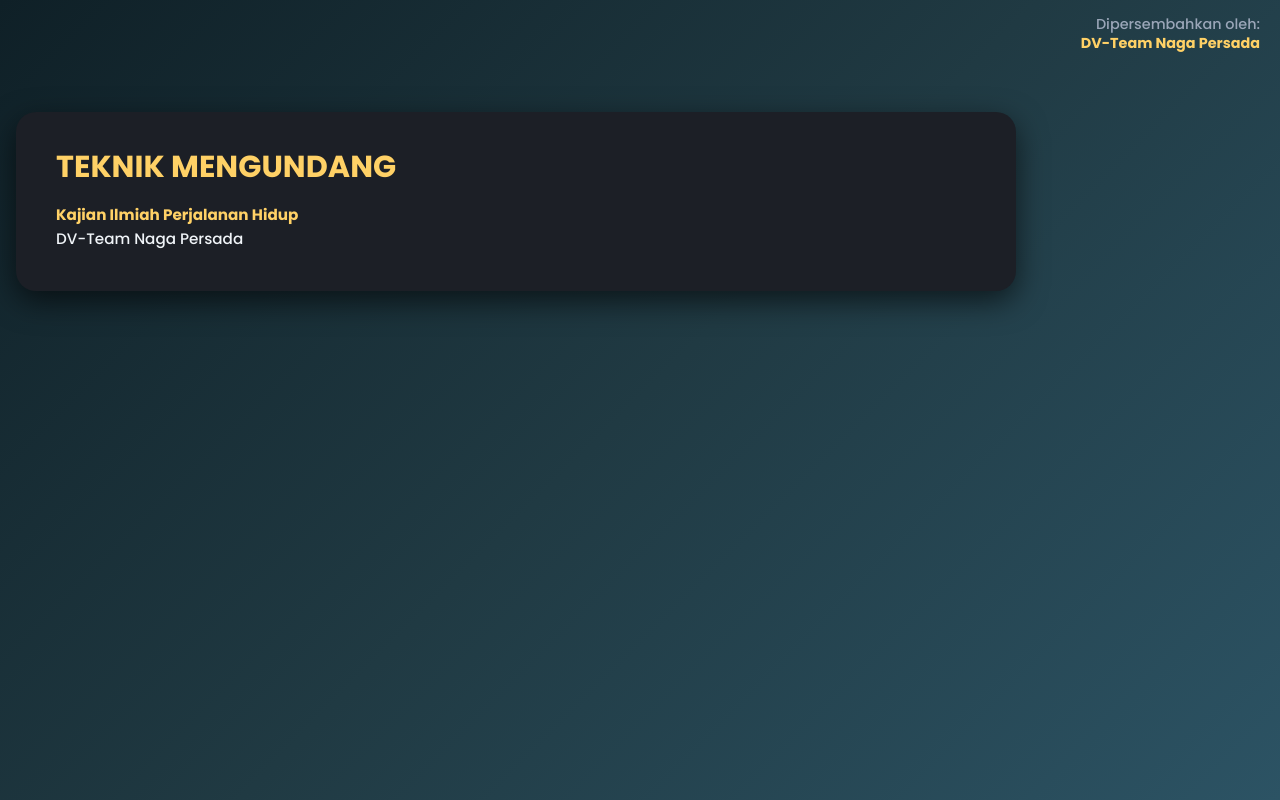
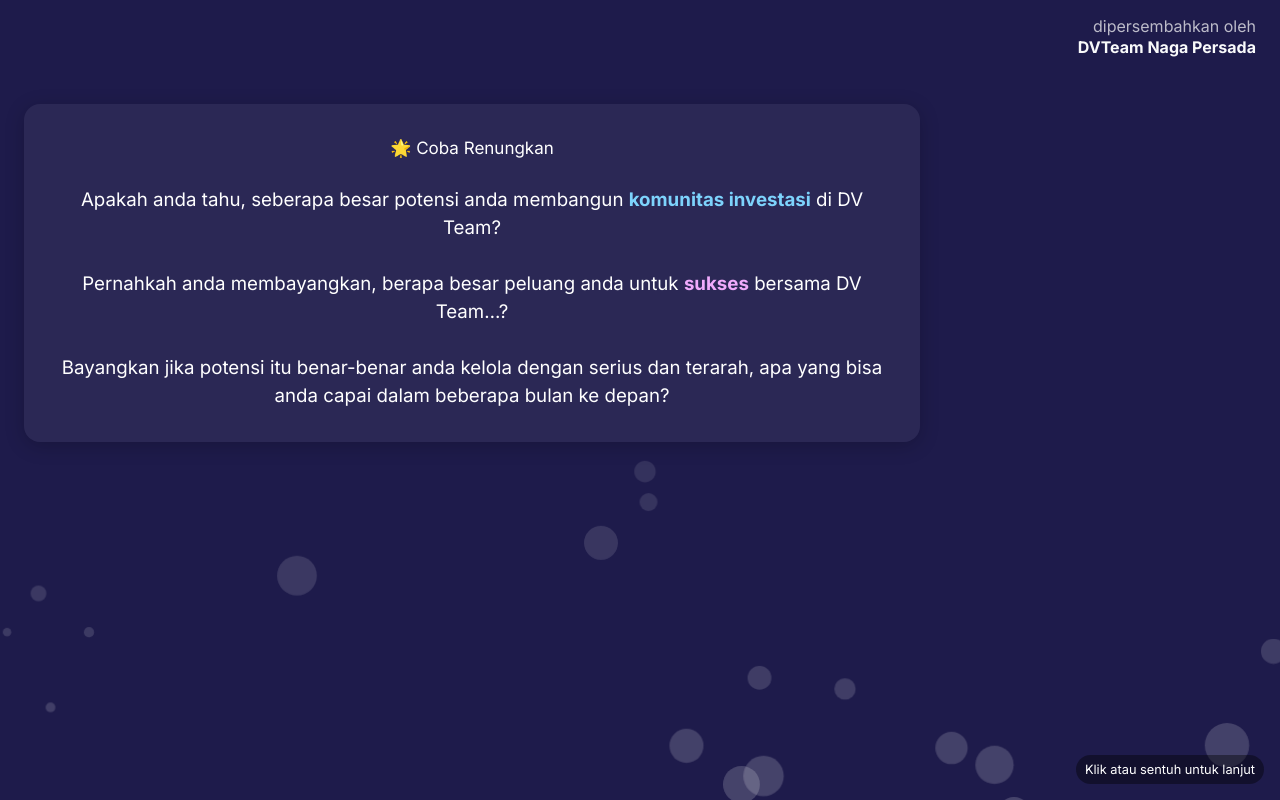
Before and after one commit to cahayabiruna-ctrl/LangkahPertama, a plain HTML site: page index.html in a window 1280 px wide. Drawn offline with nearby package versions, Linux system fonts and the light colour scheme.

Commit message:
Update index.html

```diff
--- a/index.html
+++ b/index.html
@@ -1,203 +1,260 @@
 <!DOCTYPE html>
 <html lang="id">
 <head>
-  <meta charset="UTF-8" />
+  <meta charset="UTF-8">
   <meta name="viewport" content="width=device-width, initial-scale=1.0">
-  <title>DVTEAM – Teknik Mengundang</title>
-  <link href="https://fonts.googleapis.com/css2?family=Poppins:wght@300;500;700&display=swap" rel="stylesheet">
+  <title>Presentasi: Daftar Nama – Peta Jalan Sukses</title>
+  <script src="https://cdn.tailwindcss.com"></script>
+  <link rel="preconnect" href="https://fonts.googleapis.com">
+  <link rel="preconnect" href="https://fonts.gstatic.com" crossorigin>
+  <link href="https://fonts.googleapis.com/css2?family=Inter:wght@400;700;900&display=swap" rel="stylesheet">
   <style>
-    :root {
-      --gold: #ffd166;
-      --text: #f0f4f8;
-      --muted: #9aa6b8;
-      --slide-bg: #1c1f26;
+    html, body {
+      margin: 0; padding: 0;
+      width: 100%; height: 100%;
+      overflow: hidden;
+      background: #1e1b4b;
     }
-    * { box-sizing: border-box; margin: 0; padding: 0; }
-    html, body {
-      height: 100%;
-      margin: 0;
-      background: linear-gradient(135deg, #0f2027, #203a43, #2c5364);
-      background-attachment: fixed;
-      overflow: hidden;
-      padding-bottom: env(safe-area-inset-bottom);
-      font-family: "Poppins", sans-serif;
-      color: var(--text);
+    body {
+      font-family: 'Inter', sans-serif;
+      -webkit-tap-highlight-color: transparent;
+      font-size: 17px;
+      line-height: 1.7;
     }
 
-    .header {
-      position: fixed;
-      top: 15px;
-      right: 20px;
-      text-align: right;
-      font-size: 0.9rem;
-      line-height: 1.3;
-      z-index: 10;
-      color: var(--muted);
+    h1 { font-size: 3.8em; font-weight: 900; }
+    h2 { font-size: 3.2em; font-weight: 800; }
+    h3 { font-size: 2.7em; font-weight: 800; }
+    p { font-size: 1.1em; font-weight: 400; }
+
+    li {
+      font-size: 1.15em;
+      font-weight: 600;
+      background: rgba(255, 255, 0, 0.25);
+      padding: 2px 6px;
+      border-radius: 4px;
+      display: inline-block;
     }
-    .header .brand {
-      font-weight: 700;
-      color: var(--gold);
+
+    @media (max-width: 480px) {
+      body { font-size: 15px; }
+      h1 { font-size: 2.6em; }
+      h2 { font-size: 2.2em; }
+      h3 { font-size: 1.9em; }
+      p { font-size: 0.95em; }
+      li { font-size: 1em; }
     }
 
     .slide {
-      width: 100vw;
-      min-height: 100dvh;
-      display: none;
-      flex-direction: column;
+      position: absolute;
+      top: 0; left: 0;
+      width: 100%; height: 100%;
+      display: flex;
       justify-content: center;
       align-items: center;
-      padding: 2rem 1rem calc(2rem + env(safe-area-inset-bottom)) 1rem;
+      padding: 1.5rem;
       box-sizing: border-box;
+      transition: opacity 0.7s ease-in-out, transform 0.7s ease-in-out;
+      opacity: 0;
+      pointer-events: none;
+      transform: scale(0.97);
+      z-index: 1;
     }
-    .slide.active { display: flex; }
-
-    .content {
-      background: var(--slide-bg);
-      padding: 2rem 2.5rem;
-      border-radius: 20px;
-      width: 95%;
-      max-width: 1000px;
-      height: auto;
-      max-height: 75vh;
-      margin-top: 40px;
-      overflow-y: auto;
-      box-shadow: 0 10px 30px rgba(0,0,0,0.6);
-      animation: fadeIn 0.8s ease;
-      position: relative;
-      font-size: 0.95rem;
+    .slide.active {
+      opacity: 1;
+      pointer-events: auto;
+      transform: scale(1);
     }
 
-    /* --- Landscape fix --- */
+    .slide > div {
+      background: rgba(255, 255, 255, 0.06);
+      padding: 2rem;
+      border-radius: 1rem;
+      box-shadow: 0 4px 20px rgba(0,0,0,0.2);
+      max-height: 85%;
+      overflow-y: auto;
+    }
+
+    @keyframes fadeInUp {
+      0% { opacity: 0; transform: translateY(30px); }
+      100% { opacity: 1; transform: translateY(0); }
+    }
+    .fade-in { opacity: 0; animation: fadeInUp 1s ease forwards; }
+    .slide.active .fade-in { animation-delay: 0.3s; }
+
+    .bubble {
+      position: absolute;
+      bottom: -100px;
+      background: rgba(255,255,255,0.2);
+      border-radius: 50%;
+      animation: rise 12s linear infinite;
+      z-index: 0;
+    }
+    @keyframes rise {
+      0%   { transform: translateY(0) scale(1); opacity: 1; }
+      100% { transform: translateY(-110vh) scale(0.5); opacity: 0; }
+    }
+
+    /* ✅ Fix landscape agar slide panjang bisa scroll */
     @media (orientation: landscape) {
-      body { overflow: auto; }
+      body {
+        overflow: auto;
+      }
       .slide {
-        align-items: flex-start; /* biar konten mulai dari atas */
+        align-items: flex-start;
         justify-content: flex-start;
       }
-      .content {
-        max-height: none; /* jangan dibatasi */
+      .slide > div {
+        max-height: none;
         height: auto;
-        overflow-y: visible; /* scroll pakai body, bukan di dalam box */
-        margin-top: 80px; /* kasih spasi dari atas */
+        overflow-y: visible;
+        margin-top: 80px;
       }
     }
-
-    @keyframes fadeIn {
-      from { opacity: 0; transform: translateY(30px); }
-      to { opacity: 1; transform: translateY(0); }
-    }
-
-    h1, h2 { color: var(--gold); margin-bottom: .8rem; }
-    p, li { line-height: 1.6; margin-bottom: .5rem; }
-    b { color: var(--gold); }
-    ul, ol { margin-left: 1.2rem; margin-bottom: 1rem; }
   </style>
 </head>
 <body>
 
-  <!-- header -->
-  <div class="header">
-    Dipersembahkan oleh:<br>
-    <span class="brand">DV-Team Naga Persada</span>
+<div id="presentation-container"
+  style="position: fixed; top:0; left:0; width:100vw; height:100vh;
+  z-index: 9999; cursor: pointer; user-select:none;">
+
+  <!-- Gelembung background -->
+  <div id="bubbles"></div>
+
+  <!-- Header -->
+  <div style="position:absolute; top:1rem; right:1.5rem; z-index:10; text-align:right; color:rgba(255,255,255,0.7); font-size:1rem; line-height:1.3;">
+    dipersembahkan oleh<br><strong style="color:#f9fafb;">DVTeam Naga Persada</strong>
+  </div>
+
+  <!-- Semua slides (materi tetap sama persis dengan versi Anda) -->
+  <!-- Slide 0 -->
+  <div class="slide active">
+    <div class="text-center text-white max-w-4xl fade-in">
+      <h1>🌟 Coba Renungkan</h1>
+      <p class="mt-6">
+        Apakah anda tahu, seberapa besar potensi anda membangun <span class="text-sky-300 font-bold">komunitas investasi</span> di DV Team?<br><br>
+        Pernahkah anda membayangkan, berapa besar peluang anda untuk <span class="text-fuchsia-300 font-bold">sukses</span> bersama DV Team…?<br><br>
+        Bayangkan jika potensi itu benar-benar anda kelola dengan serius dan terarah, apa yang bisa anda capai dalam beberapa bulan ke depan?
+      </p>
+    </div>
   </div>
 
   <!-- Slide 1 -->
-  <div class="slide active">
-    <div class="content">
-      <h1>TEKNIK MENGUNDANG</h1>
-      <p><b>Kajian Ilmiah Perjalanan Hidup</b><br>DV-Team Naga Persada</p>
+  <div class="slide">
+    <div class="text-center text-white max-w-4xl fade-in">
+      <h2 class="text-fuchsia-300">🔑 Kuncinya Adalah</h2>
+      <p class="mt-6">
+        Untuk menjawab pertanyaan itu, kuncinya ada pada satu hal sederhana namun sangat menentukan:
+      </p>
+      <h3 class="mt-6 text-sky-300">➡️ Daftar Nama</h3>
+      <p class="mt-6">
+        Karena <strong>daftar nama adalah peta jalan</strong> menuju kesuksesan di DV Team.<br><br>
+        Semakin lengkap daftar nama anda, semakin besar peluang komunitas anda berkembang.<br>
+        Dan semakin berkembang komunitas anda, semakin nyata kesuksesan yang bisa anda raih bersama DV Team.
+      </p>
     </div>
   </div>
 
   <!-- Slide 2 -->
   <div class="slide">
-    <div class="content">
-      <h2>Pendahuluan</h2>
-      <p>Teknik mengundang adalah seni mengajak orang dengan cara elegan, tidak memaksa, dan membangun rasa ingin tahu. Materi ini disusun khusus untuk DV-Team Naga Persada.</p>
+    <div class="text-center text-white max-w-4xl fade-in">
+      <h1>📒 Apa itu Daftar Nama?</h1>
+      <p class="mt-6">
+        Daftar nama adalah catatan berisi orang-orang yang kita kenal dan mungkin bisa kita ajak bekerja sama, berdiskusi, atau ditawarkan sesuatu.<br><br>
+        Biasanya ditulis dalam buku, Excel, atau aplikasi, lengkap dengan <strong>nama, nomor kontak, dan catatan tambahan</strong>.
+      </p>
     </div>
   </div>
 
   <!-- Slide 3 -->
   <div class="slide">
-    <div class="content">
-      <h2>Prinsip Dasar</h2>
-      <ul>
-        <li>Jangan menggurui, tapi bercerita.</li>
-        <li>Bangun kedekatan emosional.</li>
-        <li>Pahami siapa yang diajak.</li>
-        <li>Ciptakan suasana santai.</li>
+    <div class="text-center text-white max-w-4xl fade-in">
+      <h2 class="text-fuchsia-300">🎯 Tujuan Daftar Nama</h2>
+      <ul class="mt-6 space-y-4 text-left mx-auto max-w-2xl">
+        <li>1️⃣ Sebagai panduan kerja → supaya kita tahu siapa saja yang perlu dihubungi.</li>
+        <li>2️⃣ Mengatur prioritas → membantu memilih orang yang paling berpotensi lebih dulu.</li>
+        <li>3️⃣ Menghindari lupa → semua orang yang kita kenal tercatat dengan rapi.</li>
       </ul>
     </div>
   </div>
 
   <!-- Slide 4 -->
   <div class="slide">
-    <div class="content">
-      <h2>Langkah 1 – Persiapan</h2>
-      <ol>
-        <li>Kenali target audiens.</li>
-        <li>Siapkan cerita menarik.</li>
-        <li>Gunakan bahasa sederhana.</li>
-      </ol>
+    <div class="text-center text-white max-w-4xl fade-in">
+      <h2 class="text-sky-300">🌟 Manfaat Daftar Nama</h2>
+      <ul class="mt-6 space-y-4 text-left mx-auto max-w-2xl">
+        <li>📞 Memudahkan komunikasi → tidak bingung mau menghubungi siapa.</li>
+        <li>🚀 Meningkatkan peluang sukses → semakin banyak nama, semakin besar peluang.</li>
+        <li>🌐 Membangun jaringan lebih luas → dari satu nama bisa kenal dengan orang lain.</li>
+        <li>📌 Membuat kerja lebih terarah → ada langkah jelas, tidak asal-asalan.</li>
+      </ul>
     </div>
   </div>
 
   <!-- Slide 5 -->
   <div class="slide">
-    <div class="content">
-      <h2>Langkah 2 – Cara Mengajak</h2>
-      <ul>
-        <li>Gunakan sapaan personal.</li>
-        <li>Sampaikan dengan senyum.</li>
-        <li>Berikan alasan kuat kenapa perlu hadir.</li>
-      </ul>
+    <div class="text-left text-white max-w-4xl fade-in">
+      <h2 class="text-fuchsia-300 text-center">📝 Cara Membuat Daftar Nama</h2>
+      <ol class="mt-6 space-y-4">
+        <li>1️⃣ Siapkan media → bisa buku catatan, file Excel, atau aplikasi di HP.</li>
+        <li>2️⃣ Tulis semua nama orang yang Anda kenal (keluarga, teman, tetangga, rekan kerja, sosial media).</li>
+        <li>3️⃣ Lengkapi dengan informasi penting: Nama, Nomor HP/WA, Hubungan, Catatan.</li>
+        <li>4️⃣ Beri kategori:
+          <br>🔹 A = Potensi besar
+          <br>🔹 B = Potensi sedang
+          <br>🔹 C = Potensi kecil
+        </li>
+        <li>5️⃣ Update secara rutin → tambahkan nama baru, tandai siapa yang sudah dihubungi.</li>
+      </ol>
     </div>
   </div>
 
   <!-- Slide 6 -->
   <div class="slide">
-    <div class="content">
-      <h2>Contoh Kalimat Ajak</h2>
-      <p>“Bro, ada sharing seru nih. Aku ikut, kayaknya kamu cocok banget deh. Yuk bareng?”</p>
-      <p>“Minggu depan ada kajian ringan. Aku pengen kamu ikut, biar kita bisa diskusi bareng.”</p>
+    <div class="text-center text-white max-w-4xl fade-in">
+      <h1>
+        👉 Daftar Nama itu ibarat <span class="text-sky-300">Peta Jalan</span>
+      </h1>
+      <p class="mt-6">
+        Tanpa peta, kita akan bingung arah.<br>
+        Dengan peta, kita bisa berjalan lebih teratur dan cepat sampai tujuan.<br><br>
+        Saatnya buat daftar nama anda, dan wujudkan kesuksesan bersama DV Team!
+      </p>
     </div>
   </div>
 
   <!-- Slide 7 -->
   <div class="slide">
-    <div class="content">
-      <h2>Hal yang Perlu Dihindari</h2>
-      <ul>
-        <li>Memaksa orang untuk hadir.</li>
-        <li>Memberikan kesan menggurui.</li>
-        <li>Terlalu panjang menjelaskan.</li>
-      </ul>
+    <div class="text-center text-white max-w-4xl fade-in">
+      <h2 class="text-fuchsia-300">🚀 Saatnya Bertindak!</h2>
+      <p class="mt-6">
+        Segera undang mereka untuk mendapatkan penjelasan yang <strong>utuh</strong> dari ketua tim Anda.<br><br>
+        Jangan tunggu lebih lama, karena kesuksesan komunitas Anda dimulai dari langkah pertama ini!
+      </p>
     </div>
   </div>
 
-  <!-- Slide 8 -->
-  <div class="slide">
-    <div class="content">
-      <h2>Kesimpulan</h2>
-      <p>Mengundang itu sederhana. Gunakan hati, sampaikan dengan tulus, dan berikan ruang untuk orang lain memilih.</p>
+  <!-- Navigasi -->
+  <div id="navigation-hint" style="position:fixed; bottom:1rem; right:1rem; z-index:10000; color:white; font-size:0.8rem; background-color:rgba(0,0,0,0.4); padding:5px 9px; border-radius:9999px; transition:opacity 0.5s;">
+    Klik atau sentuh untuk lanjut
   </div>
 </div>
 
-  <!-- script navigasi -->
 <script>
-    let current = 0;
-    const slides = document.querySelectorAll(".slide");
+  const slides = document.querySelectorAll('.slide');
+  const presentationContainer = document.getElementById('presentation-container');
+  const navigationHint = document.getElementById('navigation-hint');
+  let currentSlide = 0;
   let firstClick = false;
 
-    function showSlide(i) {
-      slides.forEach((s, idx) => s.classList.toggle("active", idx === i));
+  function showSlide(index) {
+    slides.forEach((slide, i) => {
+      slide.classList.toggle('active', i === index);
+    });
   }
 
-    // tampilkan slide pertama saat awal
-    showSlide(current);
-
-    document.body.addEventListener("click", () => {
-      // klik pertama hanya fullscreen
+  presentationContainer.addEventListener('click', () => {
     if (!firstClick) {
       firstClick = true;
       if (document.documentElement.requestFullscreen) {
@@ -205,21 +262,36 @@
       } else if (document.documentElement.webkitRequestFullscreen) {
         document.documentElement.webkitRequestFullscreen();
       }
+      if (navigationHint) navigationHint.style.opacity = '0';
       return;
     }
-      // klik berikutnya → pindah slide
-      current = (current + 1) % slides.length;
-      showSlide(current);
+    currentSlide = (currentSlide + 1) % slides.length;
+    showSlide(currentSlide);
   });
 
-    document.body.addEventListener("keydown", (e) => {
-      if (e.key === "ArrowRight") {
-        current = (current + 1) % slides.length;
-      } else if (e.key === "ArrowLeft") {
-        current = (current - 1 + slides.length) % slides.length;
+  document.body.addEventListener('keydown', (e) => {
+    if (e.key === 'ArrowRight') {
+      currentSlide = (currentSlide + 1) % slides.length;
+      showSlide(currentSlide);
+    } else if (e.key === 'ArrowLeft') {
+      currentSlide = (currentSlide - 1 + slides.length) % slides.length;
+      showSlide(currentSlide);
     }
-      showSlide(current);
   });
+
+  // Gelembung
+  const bubblesContainer = document.getElementById('bubbles');
+  for (let i = 0; i < 20; i++) {
+    const bubble = document.createElement('div');
+    const size = Math.random() * 40 + 10;
+    bubble.classList.add('bubble');
+    bubble.style.width = `${size}px`;
+    bubble.style.height = `${size}px`;
+    bubble.style.left = `${Math.random() * 100}vw`;
+    bubble.style.animationDuration = `${8 + Math.random() * 8}s`;
+    bubble.style.animationDelay = `${Math.random() * 5}s`;
+    bubblesContainer.appendChild(bubble);
+  }
 </script>
 
 </body>
```
Lines whose indentation alone changed are shown as unchanged.
